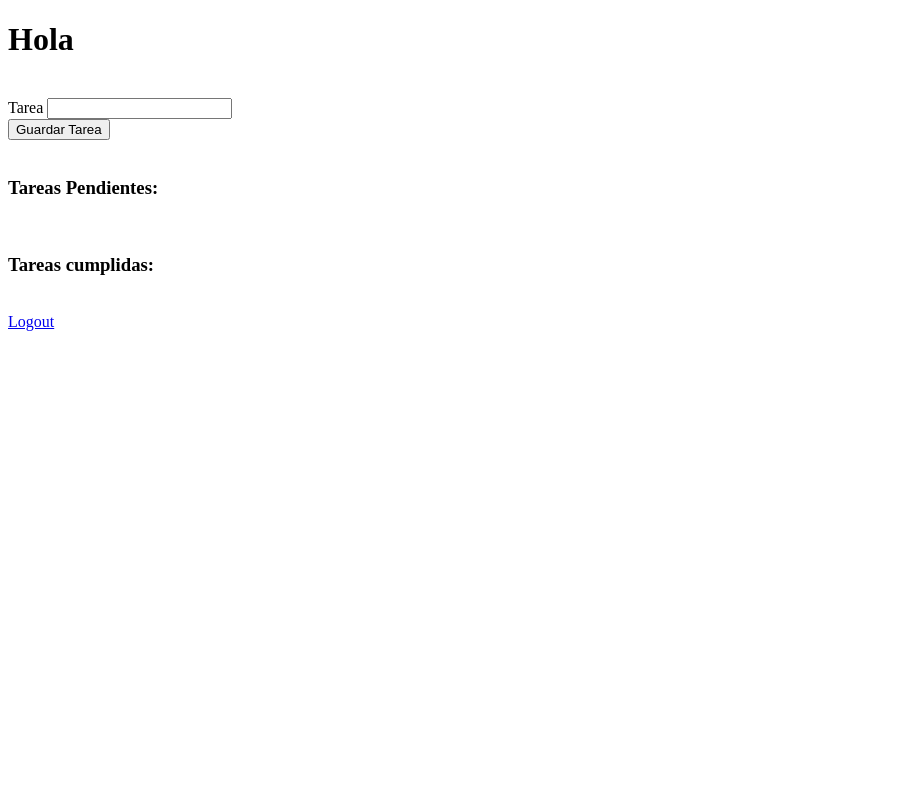
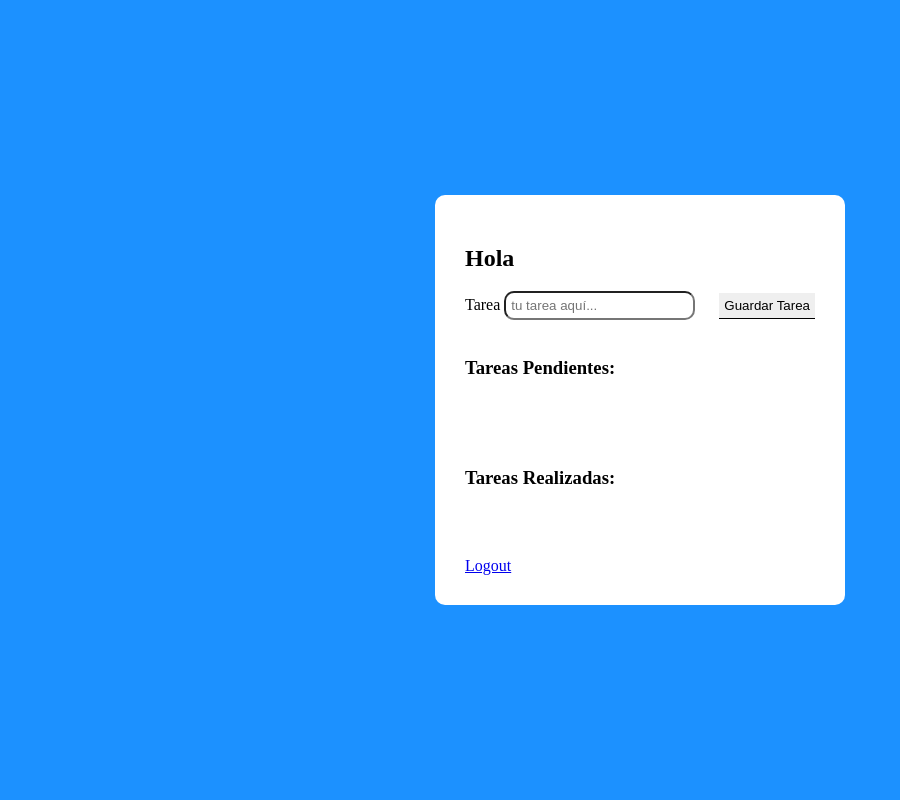
Before and after one commit to iagosobreira/flask-crud-tareas, a Flask app: template app/templates/area.html in a window 1280 px wide. Shown: the whole page, without its empty margins (0-900 px from the left). Run offline with Flask 3, Linux system fonts and the light colour scheme; the template is opened without the code that fills it, so the values that code supplies are empty.

Commit message:
Agrego estilos para area.html y modifico el archivo README.md

```diff
--- /dev/null
+++ b/app/static/css/area.css
@@ -0,0 +1,21 @@
+
+.contenedor-area{
+    display: flex;
+    flex-direction: column;
+    padding: 30px;
+    background-color: white;
+    border-radius: 10px;
+    font-size: medium;
+}
+
+.formulario-tareas input[type="text"]{
+    border-radius: 10px;
+    padding: 5px;
+}
+
+.borde-boton{
+    padding: 5px;
+    border: none;
+    border-bottom: 1px solid;
+    margin-left: 20px;
+}
--- a/app/templates/area.html
+++ b/app/templates/area.html
@@ -1,18 +1,16 @@
-<!DOCTYPE html>
-<html lang="en">
-<head>
-    <meta charset="UTF-8">
-    <meta name="viewport" content="width=device-width, initial-scale=1.0">
-    <title>Document</title>
-</head>
-<body>
+{% extends 'layout.html' %}
+
+{% block title %} Area Personal {% endblock %}
+{% block link %}<link rel="stylesheet" href="../static/css/area.css">{% endblock %}
+
+{% block body %}
+<section class="contenedor-area">
     <h1>Hola {{usuario}}</h1>
-    <br>
-    <form method="POST" action="{{url_for('tareas.agregar_tareas')}}">
+
+    <form method="POST" class="formulario-tareas" action="{{url_for('tareas.agregar_tareas')}}">
         <label>Tarea</label>
-        <input type="text" name="tarea" required>
-        <br>
-        <input type="submit" value="Guardar Tarea">
+        <input type="text" name="tarea" placeholder="tu tarea aquí..." required>
+        <input class="borde-boton" type="submit" value="Guardar Tarea">
     </form>
     <br>
     <h3>Tareas Pendientes:</h3>
@@ -21,24 +19,24 @@
             {% if not tarea.realizada %}
             <li>
                 <form method="POST" action="{{url_for('tareas.realizar_tarea')}}">
-                    {{tarea}}
+                    {{tarea.tarea}}
                     <input hidden name="id_tarea" value="{{tarea.id}}">
-                    <input type="submit" value="Realizar">
+                    <input class="borde-boton" type="submit" value="Realizar">
                 </form>
             </li>
             {% endif %}
         {% endfor %}
     </ul>
     <br>
-    <h3>Tareas cumplidas:</h3>
+    <h3>Tareas Realizadas:</h3>
     <ul>
         {% for tarea in tareas %}
             {% if tarea.realizada %}
             <li>
                 <form method="POST" action="{{url_for('tareas.eliminar_tarea')}}">
-                    {{tarea}}
+                    ✅ {{tarea.tarea}}
                     <input hidden name="id_tarea" value="{{tarea.id}}">
-                    <input type="submit" value="Borrar">
+                    <input class="boton-borrar borde-boton" type="submit" value="Borrar">
                 </form>
             </li>
             {% endif %}
@@ -46,7 +44,5 @@
     </ul>
     <br>
     <a href="{{url_for('users.logout')}}">Logout</a>
-
-
-</body>
-</html>
+</section>
+{% endblock %}
--- a/app/templates/index.html
+++ b/app/templates/index.html
@@ -1,6 +1,6 @@
 {% extends 'layout.html' %}
 
-{% block title %} Index {% endblock %}
+{% block title %} Login {% endblock %}
 {% block link %}<link rel="stylesheet" href="../static/css/login.css">{% endblock %}
 
 {% block body %}
--- a/app/templates/layout.html
+++ b/app/templates/layout.html
@@ -8,7 +8,13 @@
     <style>
         body{
             background-color: rgb(28, 145, 255);
+            display: flex;
+            justify-content: center;
+            align-items: center;
+            margin: 0;
+            height: 100vh;
         }
+
     </style>
 </head>
 <body>
--- a/app/templates/registro.html
+++ b/app/templates/registro.html
@@ -1,8 +1,8 @@
 {% extends 'layout.html' %}
 
-{% block title %} Index {% endblock %}
+{% block title %} Registro {% endblock %}
+{% block link %}<link rel="stylesheet" href="../static/css/login.css">{% endblock %}
 
-{% block link %}<link rel="stylesheet" href="../static/css/login.css">{% endblock %}
 {% block body %}
 <section class="contenedor-sesion">
     <h1>REGISTER</h1>
```
Also changed, not shown: app/static/css/login.css (+1 -7 lines), README.md.
